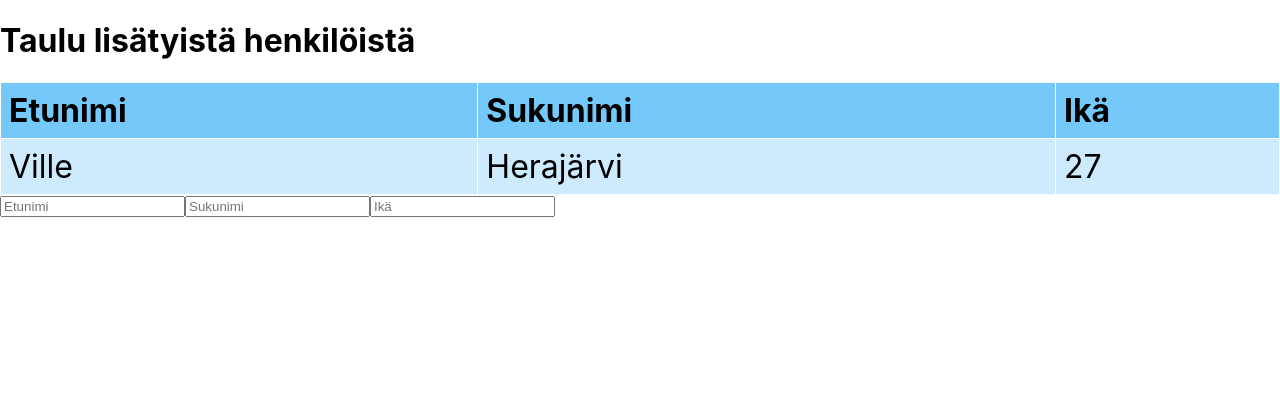
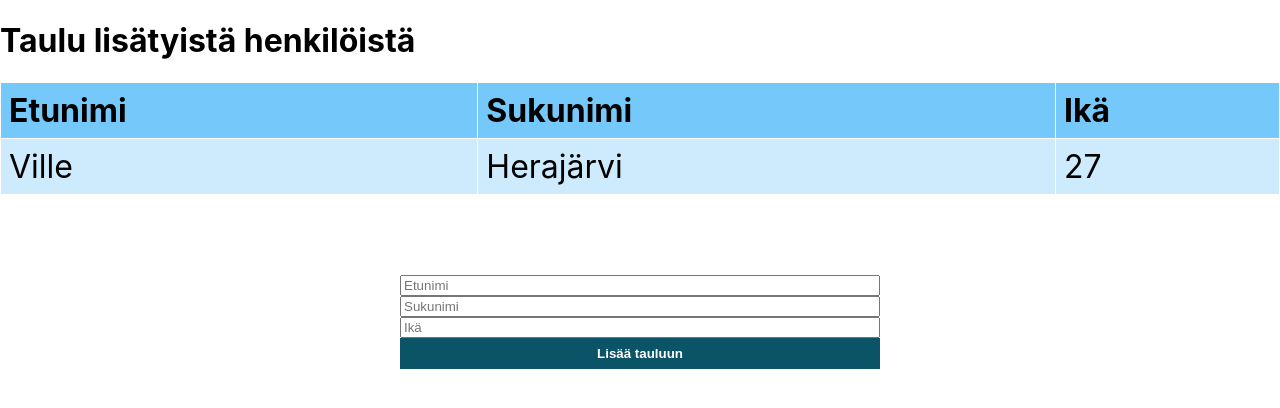
Before and after one commit to Hilawii/taulukko_app, a React (Create React App) app: page / in a window 1280 px wide. Shown: the top 408 px of the page. Built offline with nearby package versions, Linux system fonts and the light colour scheme.

Commit message:
Handleclick ja handle change

```diff
--- a/src/App.css
+++ b/src/App.css
@@ -8,6 +8,21 @@
 Table {
   border-collapse: collapse;
   width: 100%;
+}
+
+.Lisäys-nappi {
+  padding: 0.5rem;
+  cursor: pointer;
+  background-color: #0b5468;
+  font-weight: 700;
+  color: white;
+  border: none
+}
+.Lisäätauluun {
+  display: flex;
+  flex-direction: column;
+  width: 30rem;
+  margin: 5rem auto
 }
 
 th,
--- a/src/App.tsx
+++ b/src/App.tsx
@@ -1,24 +1,20 @@
-import { table } from "console";
-import { stringify } from "querystring";
 import React, { FC, useState } from "react";
 import "./App.css";
 import Lisays from "./Komponentit/Lisää_tauluun";
 import Taulu from "./Komponentit/taulu";
 
-
+export interface Tila{
+  ihmiset:{
+    etunimi: string
+    sukunimi: string
+    ika: number
+  }[]
+}
 
 
 
 const App = () => {
 
-
-  interface Tila{
-    ihmiset:{
-      etunimi: string
-      sukunimi: string
-      ika: number
-    }[]
-  }
 
   const [henkilo, setHenkilo] = useState<Tila["ihmiset"]>([
     {
@@ -34,7 +30,7 @@ const App = () => {
     <div className = "App">
       <h1> Taulu lisätyistä henkilöistä </h1>
       <Taulu ihmiset={henkilo} />
-      <Lisays/>
+      <Lisays ihmiset={henkilo} setIhmiset={setHenkilo}/>
 
 
     </div>
@@ -42,6 +38,4 @@ const App = () => {
 }
 
 
-
-
 export default App;
--- a/src/Komponentit/Lisää_tauluun.tsx
+++ b/src/Komponentit/Lisää_tauluun.tsx
@@ -1,12 +1,53 @@
 import React, { useState } from "react";
+import {Tila as Props} from "../App"
 
-const Lisays = () => {
+interface Props2{
+    ihmiset: Props["ihmiset"]
+    setIhmiset: React.Dispatch<React.SetStateAction<Props["ihmiset"]>>
+}
+
+const Lisays:  React.FC<Props2> = ({ihmiset, setIhmiset}) => {
 
     const [syote, setSyote] = useState({
         Etunimi: "",
         Sukunimi: "",
         Ikä: ""
     })
+
+
+    const handleChange = (e: React.ChangeEvent<HTMLInputElement>): void => {
+        setSyote({
+            ...syote,
+            [e.target.name]: e.target.value
+
+        })
+
+    }
+
+    const handleClick = (): void => {
+        if(
+            !syote.Etunimi ||
+            !syote.Sukunimi ||
+            !syote.Ikä
+        ){
+            return;
+        }
+
+        setIhmiset([
+            ...ihmiset,
+            {
+                etunimi: syote.Etunimi,
+                sukunimi: syote.Sukunimi,
+                ika: parseInt( syote.Ikä)
+
+
+            }
+
+        ])
+
+
+
+    }
 
 
     return(
@@ -16,19 +57,32 @@ const Lisays = () => {
                 placeholder="Etunimi"
                 className="Lisäys-input"
                 value={syote.Etunimi}
+                onChange={(handleChange)}
+                name ="Etunimi"
             />
             <input
                 type="text"
                 placeholder="Sukunimi"
                 className="Lisäys-input"
                 value={syote.Sukunimi}
+                onChange={handleChange}
+                name = "Sukunimi"
             />
             <input
-                type="text"
+                type="number"
                 placeholder="Ikä"
                 className="Lisäys-input"
                 value={syote.Ikä}
+                onChange={handleChange}
+                name = "Ikä"
             />
+            <button
+                className="Lisäys-nappi"
+                onClick={handleClick}
+
+            >
+                Lisää tauluun
+                </button>
         </div>
     )
 }
--- a/src/Komponentit/taulu.tsx
+++ b/src/Komponentit/taulu.tsx
@@ -1,13 +1,7 @@
 import React from "react";
+import {Tila as Props} from "../App"
 
 
-interface Props{
-    ihmiset:{
-      etunimi: string
-      sukunimi: string
-      ika: number
-    }[]
-  }
 
 const Taulu: React.FC<Props> = ({ihmiset}) => {
 
```
Also changed, not shown: src/data.json (deleted, +0 -17 lines).
